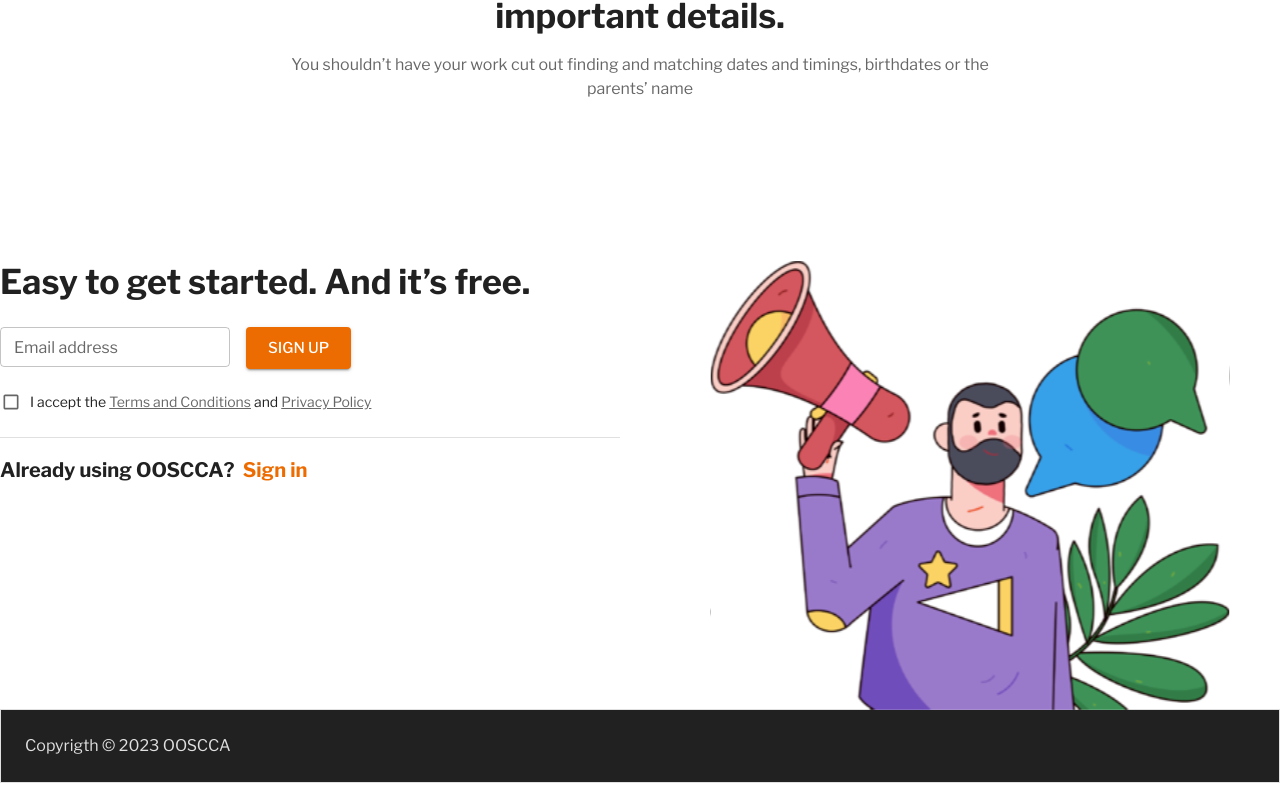
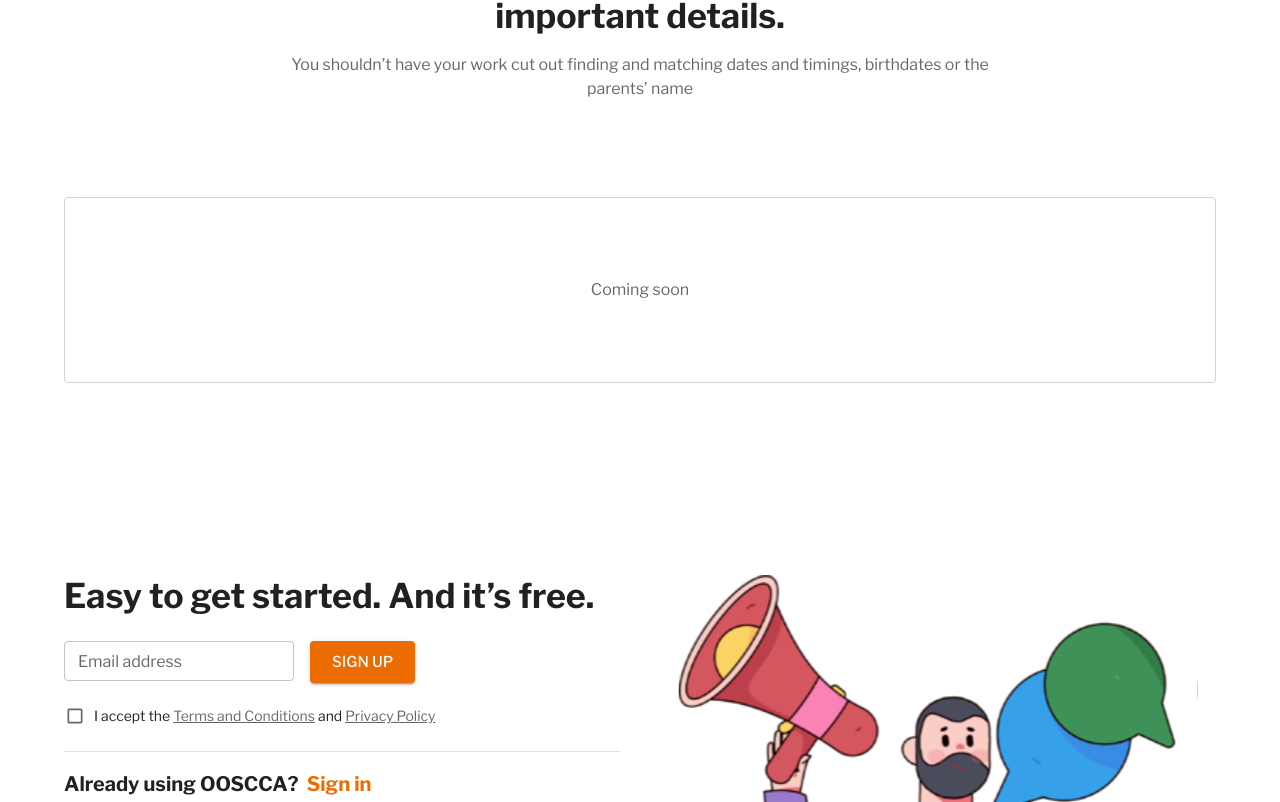
Before and after one commit to digital-brother/ooscca-fe, a Next.js app: page / in a window 1280 px wide. Shown: the part 4418-5220 px from the top of the page. Built offline with nearby package versions, Linux system fonts and the light colour scheme.

Commit message:
Add coming soon section

```diff
--- a/src/app/(homepage)/SignUp.js
+++ b/src/app/(homepage)/SignUp.js
@@ -2,11 +2,12 @@
 
 import Box from "@mui/material/Box";
 import Typography from "@mui/material/Typography";
-import {Button, Checkbox, TextField} from "@mui/material";
+import {Button, Checkbox, Container, TextField} from "@mui/material";
 import Divider from "@mui/material/Divider";
 import {useTheme} from "@mui/material/styles";
 import Grid from "@mui/material/Grid";
 import Link from "@/app/(homepage)/Link";
+import React from "react";
 
 
 function SignUpForm() {
@@ -38,8 +39,8 @@ function SignUpForm() {
 
 export default function SignUp() {
   return (
+    <Container sx={{pt: 14}}>
       <Grid container spacing={{xs: 10, md: 5}} sx={{
-      pt: {xs: 10, md: 10},
         textAlign: "center",
       }}>
         <Grid item xs={12} md={6}>
@@ -55,5 +56,6 @@ export default function SignUp() {
           </Box>
         </Grid>
       </Grid>
+    </Container>
   )
 }
--- a/src/app/(homepage)/TryIt.js
+++ b/src/app/(homepage)/TryIt.js
@@ -52,10 +52,21 @@ function TryItText({benefit, sx}) {
   )
 }
 
+function ComingSoon() {
+  return (
+    <Box sx={{mt: {xs: 6, md: 12}, border: 1, borderRadius: 1, borderColor: "#CED4DA"}}>
+      <Typography color="text.secondary" sx={{textAlign: "center", py: {xs: 6, md: 10}}}>
+        Coming soon
+      </Typography>
+    </Box>
+  )
+}
+
 export default function TryIt() {
   return (
     <Container sx={{py: {xs: 6, md: 10}}}>
       <TryItText sx={{maxWidth: 730, textAlign: "center", mx: "auto"}}/>
+      <ComingSoon/>
     </Container>
   )
 }
```
Lines whose indentation alone changed are shown as unchanged.
